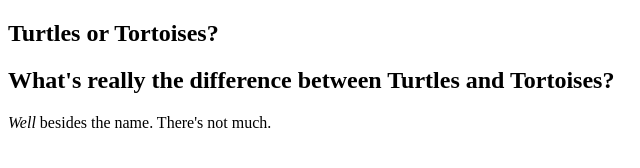
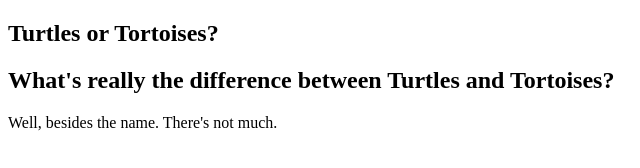
Before and after one commit to lezernack/myFirstRepository, a plain HTML site: page index.html in a window 1280 px wide. Shown: the full height of the page, 0-640 px from the left. Drawn offline with Linux system fonts and the light colour scheme.

Commit message:
deleted code.

```diff
--- a/index.html
+++ b/index.html
@@ -11,7 +11,7 @@
     </section>
     <section>
       <h2>What's really the difference between Turtles and Tortoises?</h2>
-      <p><em>Well</em> besides the name. There's not much.</p>
+      <p>Well, besides the name. There's not much.</p>
     </section>
   </body>
 </html>
```
